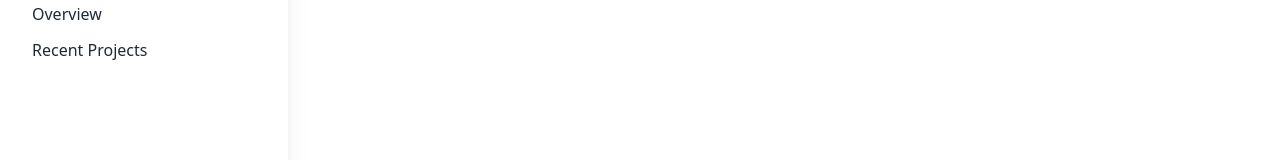
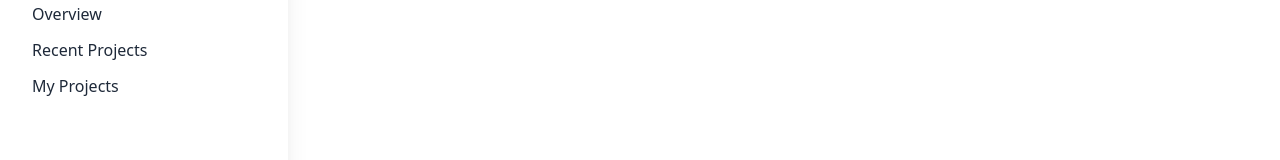
Before and after one commit to Ferdous725890/Website_Builder-, a Next.js app: page /dashboard/user/overview in a window 1280 px wide. Shown: the part 211-371 px from the top of the page. Built offline with nearby package versions, Linux system fonts and the light colour scheme; no server answers.

Commit message:
error page added

```diff
--- a/app/(dashboardPages)/dashboard/components/DashboardSidebar.jsx
+++ b/app/(dashboardPages)/dashboard/components/DashboardSidebar.jsx
@@ -48,6 +48,14 @@ const DashboardSidebar = () => {
               Recent Projects
             </Link>
           </li>
+          <li>
+            <Link
+              href="/dashboard/user/myProjects"
+              className="block px-2 py-1 hover:bg-gray-200 rounded"
+            >
+              My Projects
+            </Link>
+          </li>
         </ul>
       </div>
       <div className="lg:hidden">
--- a/app/(dashboardPages)/dashboard/components/MobileSidebar.jsx
+++ b/app/(dashboardPages)/dashboard/components/MobileSidebar.jsx
@@ -74,6 +74,14 @@ const MobileSidebar = () => {
                 Recent Projects
               </Link>
             </li>
+            <li>
+            <Link
+              href="/dashboard/user/myProjects"
+              className="block px-2 py-1 hover:bg-gray-200 rounded"
+            >
+              My Projects
+            </Link>
+          </li>
           </ul>
         </div>
       </div>
--- a/app/Component/navbar.js
+++ b/app/Component/navbar.js
@@ -59,6 +59,9 @@ const Navbar = () => {
                   </ul>
                 </details>
               </li>
+              {user && <li>
+              <Link href="/dashboard/user/overview">Dashboard</Link>
+            </li> }
             </ul>
           </div>
           <Link href="/" className="text-black font-bold text-xl ">
@@ -89,9 +92,9 @@ const Navbar = () => {
                 </ul>
               </div>
             </li>
-            {user? <li>
-              <Link href="/dashboard">Dashboard</Link>
-            </li> : ''}
+            {user && <li>
+              <Link href="/dashboard/user/overview">Dashboard</Link>
+            </li> }
           </ul>
         </div>
         <div className="navbar-end">
--- /dev/null
+++ b/app/not-found.js
@@ -0,0 +1,15 @@
+import Link from 'next/link';
+
+export default function Custom404() {
+  return (
+    <div className="min-h-screen flex flex-col items-center justify-center bg-gray-100 text-center p-4">
+      <h1 className="text-6xl font-bold text-red-500">404</h1>
+      <p className="text-xl mt-4">Oops! Page not found.</p>
+      <Link href="/">
+        <button className="mt-6 inline-block px-6 py-2 bg-blue-600 text-white rounded hover:bg-blue-700 transition">
+          Go Back Home
+        </button>
+      </Link>
+    </div>
+  );
+}
```
